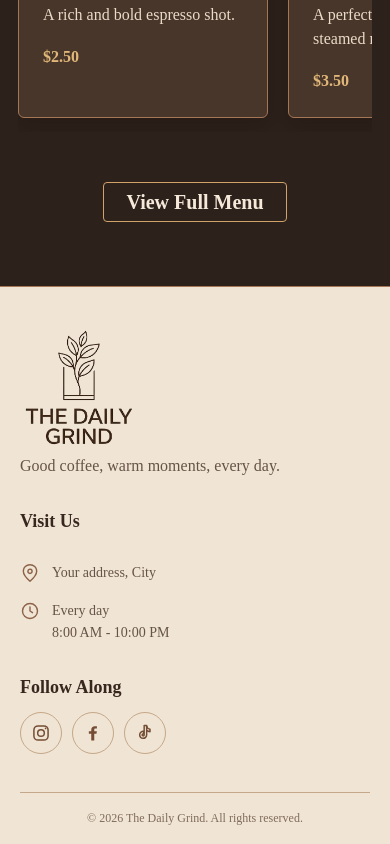
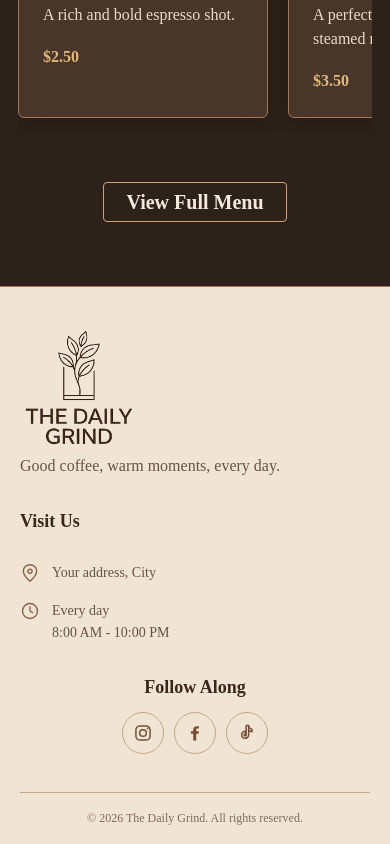
Before and after one commit to Akram-Osama/The-Daily-Grind, a website built with Vite: page cafe-web/index.html in a window 390 px wide. Shown: the part 2364-3208 px from the top of the page. Built offline with nearby package versions, Linux system fonts and the light colour scheme.

Commit message:
edit social logos

```diff
--- a/cafe-web/src/style.css
+++ b/cafe-web/src/style.css
@@ -298,7 +298,7 @@ header {
 .footer-social {
   display: flex;
   flex-direction: column;
-  align-items: flex-end;
+  align-items: center;
 }
 
 .footer-info h2,
@@ -533,6 +533,10 @@ header {
     align-items: flex-start;
   }
 
+  .footer-social {
+    align-items: center;
+  }
+
   .footer-brand img {
     width: 116px;
     height: 116px;
```
